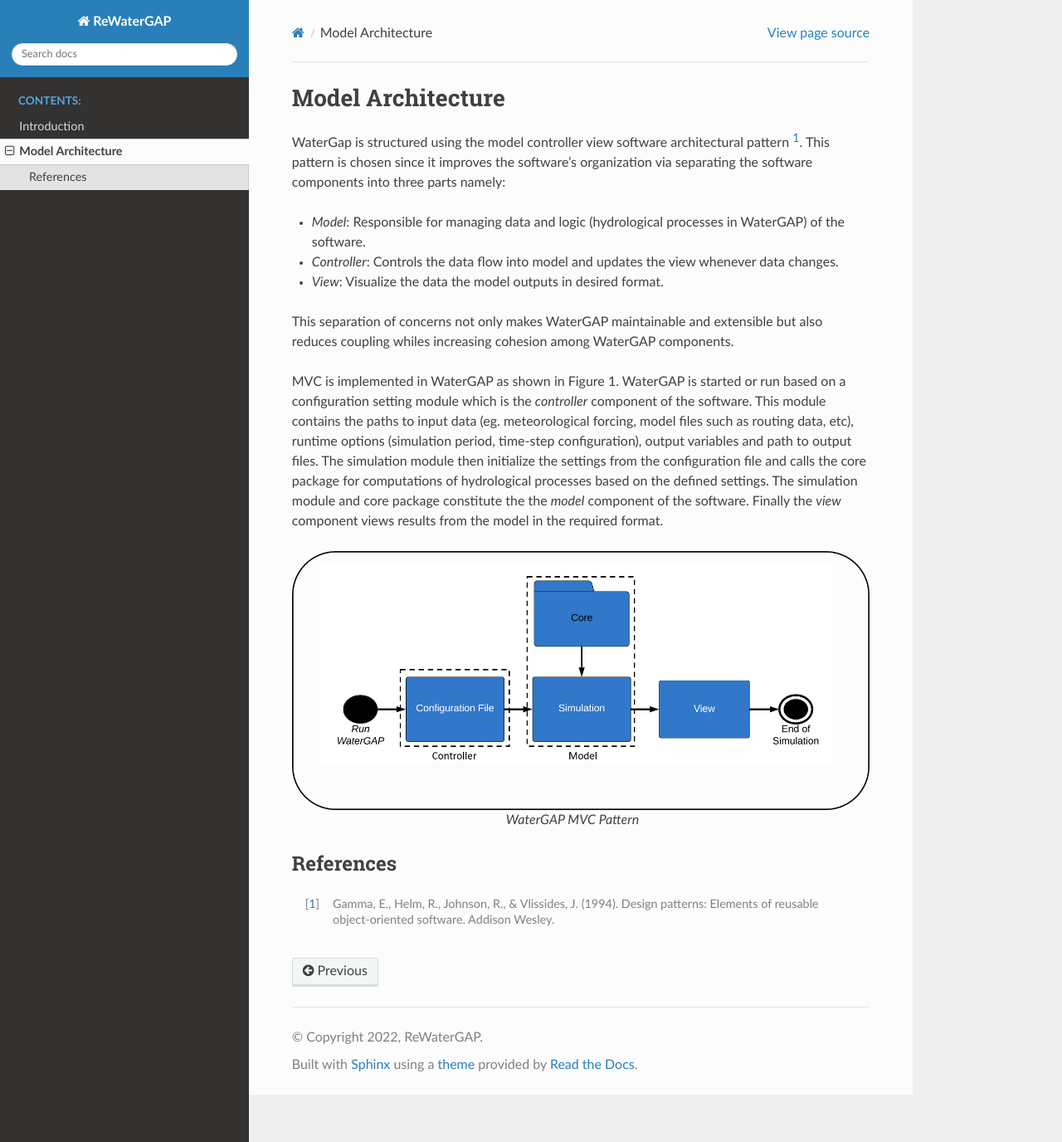
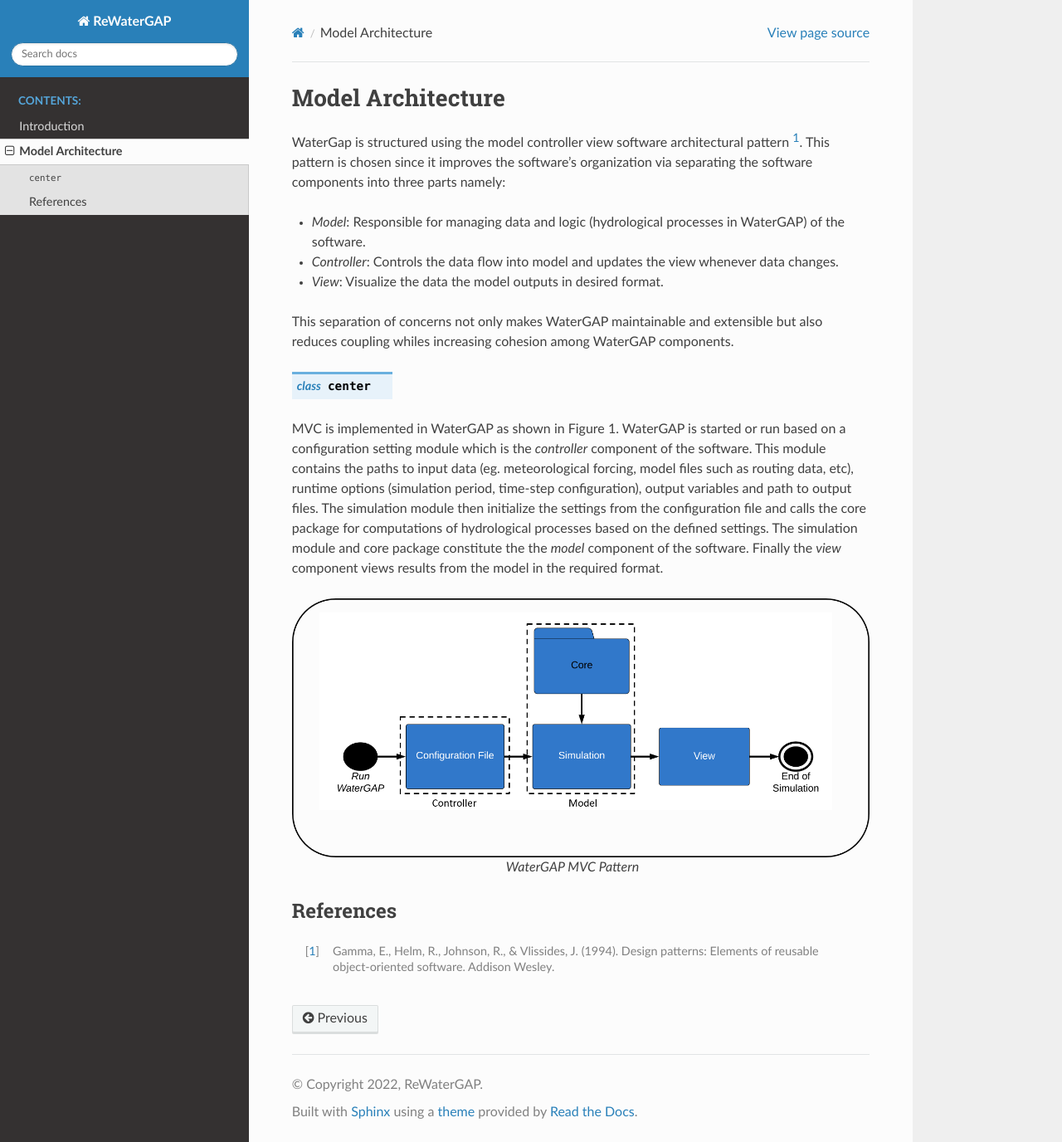
Before and after one commit to HydrologyFrankfurt/ReWaterGAP, a Sphinx documentation site: the page built from docs/model_architecture.rst, in a window 1280 px wide and 1376 px high. Shown: the whole window at 83% size. Built offline with Sphinx 7.4.7 and the Read the Docs theme 2.0.0, drawn with Linux system fonts in a browser that asks for light colours; pages that are not in the unit, such as notebooks, are missing from menus.

Commit message:
Update model_architecture.rst

```diff
--- a/docs/model_architecture.rst
+++ b/docs/model_architecture.rst
@@ -7,6 +7,8 @@
 - *View*: Visualize the data the model outputs in desired format.
 
 This separation of concerns not only makes WaterGAP maintainable and extensible but also reduces coupling whiles increasing cohesion among WaterGAP components.
+
+.. class:: center
 
 MVC is implemented in WaterGAP as shown in Figure 1. WaterGAP is started or run based on a configuration setting module  which is the *controller* component of the software. This module contains the paths to input data (eg. meteorological forcing, model files such as routing data, etc), runtime options (simulation period, time-step configuration), output variables and path to output files. The simulation module then initialize the settings from the configuration file and calls the core package  for computations of hydrological processes based on the defined settings. The simulation module and core package constitute the  the *model* component of the software. Finally the *view* component views results from the model in the required format.
 
```
